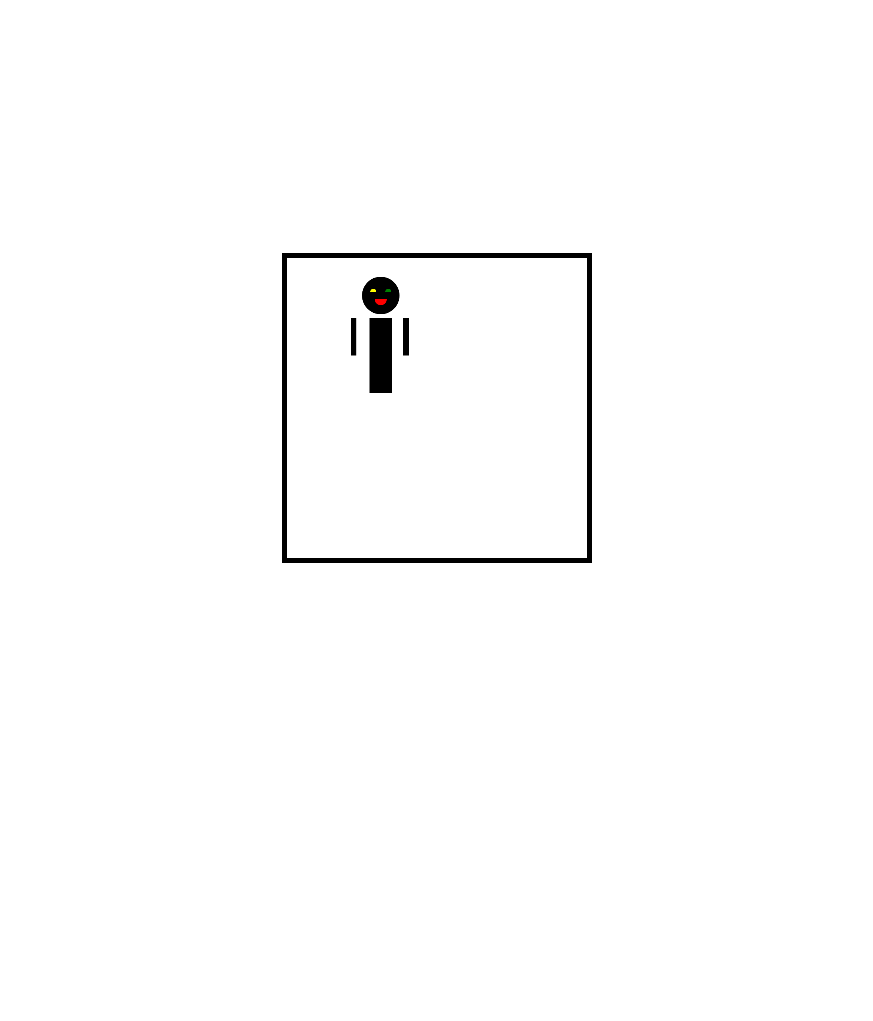
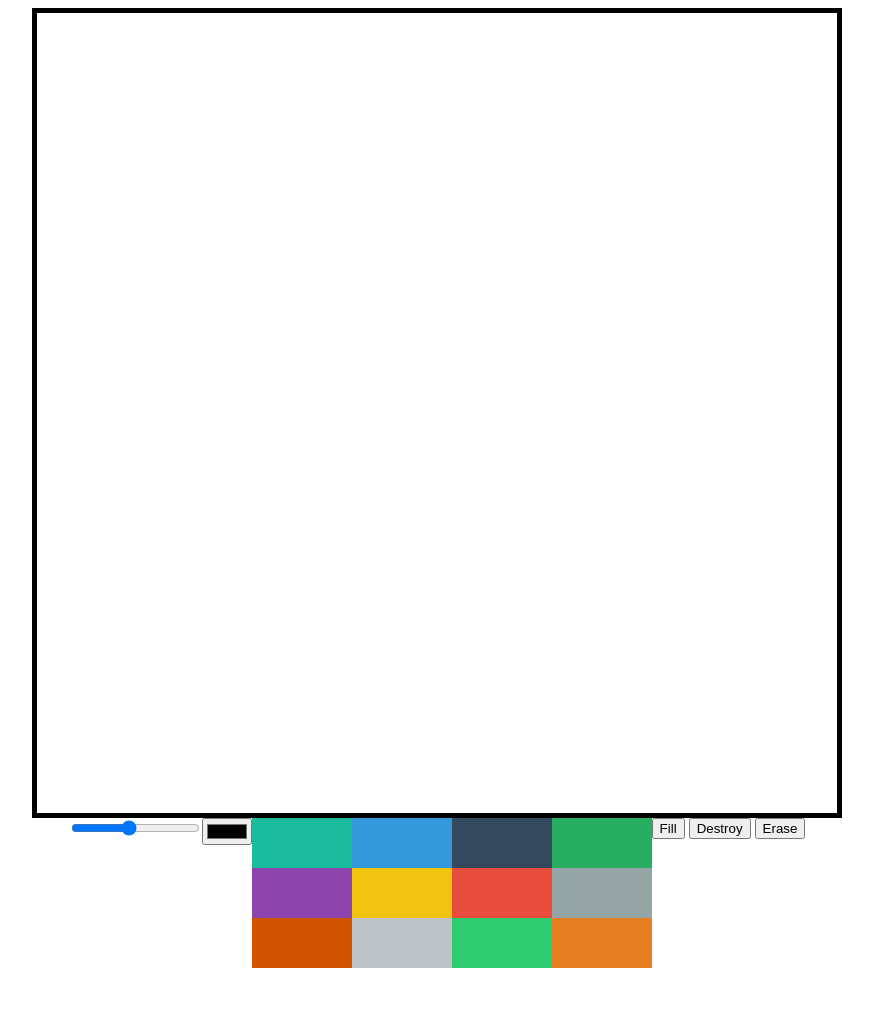
Before and after one commit to selee96/nomadcoders, a plain HTML site: page meme-maker/index.html in a window 1280 px wide. Shown: the whole page, without its empty margins (203-1076 px from the left). Before the commit the page ends 816 px from the top, so only its background shows below. Drawn offline with Linux system fonts and the light colour scheme.

Commit message:
그림판 update

```diff
--- a/meme-maker/app.js
+++ b/meme-maker/app.js
@@ -1,8 +1,105 @@
+const modeBtn = document.getElementById("mode-btn");
+const destroyBtn = document.getElementById("destroy-btn");
+const eraserBtn = document.getElementById("eraser-btn");
+const colorOptions = Array.from(
+    document.getElementsByClassName("color-option")
+);
+const color = document.getElementById("color");
+const lineWidth = document.getElementById("line-width");
 const canvas = document.querySelector("canvas");
 const ctx = canvas.getContext("2d");
 
-canvas.width = 800;
-canvas.height = 800;
+const CANVAS_WIDTH = 800;
+const CANVAS_HEIGHT = 800;
+
+canvas.width = CANVAS_WIDTH;
+canvas.height = CANVAS_HEIGHT;
+ctx.lineWidth = lineWidth.value;
+
+let isPainting = false;
+let isFilling = false;
+
+const colors = [
+    "#f03e3e",
+    "#e64980",
+    "#be4bdb",
+    "#7950f2",
+    "#4c6ef5",
+    "#228be6",
+    "#15aabf",
+    "#12b886",
+    "#40c057",
+    "#82c91e",
+    "#fab005",
+    "#fd7e14"
+]
+
+function onMove(event) {
+    if(isPainting) {
+        ctx.lineTo(event.offsetX, event.offsetY);
+        ctx.stroke();
+        return;
+    }
+    ctx.moveTo(event.offsetX, event.offsetY);
+}
+function startPainting() {
+    isPainting = true;
+}
+function cancelPainting(){
+    isPainting = false;
+}
+function onLineWidthChange(event) {
+    ctx.beginPath();
+    ctx.lineWidth = event.target.value;
+}
+function onColorChange(event) {
+    ctx.beginPath();
+    ctx.strokeStyle = event.target.value;
+    ctx.fillStyle = event.target.value;
+}
+function onColorClick(event) {
+    ctx.beginPath();
+    const colorValue = event.target.dataset.color;
+    ctx.strokeStyle = colorValue;
+    ctx.fillStyle = colorValue;
+    color.value = colorValue;
+}
+function onModeClick() {
+    if(isFilling) {
+        isFilling = false;
+        modeBtn.innerText = "Fill";
+    } else {
+        isFilling = true;
+        modeBtn.innerText = "Draw";
+    }
+}
+function onCanvasClick() {
+    if(isFilling) {
+        // ctx.fillRect(0,0,CANVAS_WIDTH,CANVAS_HEIGHT);
+        ctx.fill();
+    }
+}
+function onDestroyClick() {
+    ctx.fillStyle = "white";
+    ctx.fillRect(0,0,CANVAS_WIDTH,CANVAS_HEIGHT);
+}
+function onEraserClick() {
+    ctx.beginPath();
+    ctx.strokeStyle = "white";
+    isFilling = false;
+    modeBtn.innerText = "Fill";
+}
+canvas.addEventListener("mousemove", onMove);
+canvas.addEventListener("mousedown", startPainting);
+canvas.addEventListener("mouseup", cancelPainting);
+canvas.addEventListener("mouseleave", cancelPainting);
+canvas.addEventListener("click", onCanvasClick);
+lineWidth.addEventListener("change", onLineWidthChange);
+color.addEventListener("change", onColorChange);
+colorOptions.forEach(color => color.addEventListener("click", onColorClick));
+modeBtn.addEventListener("click", onModeClick);
+destroyBtn.addEventListener("click", onDestroyClick);
+eraserBtn.addEventListener("click", onEraserClick);
 
 /*
  * 사각형 만들고 채우는 가장 간단한 방법
@@ -45,6 +142,8 @@ ctx.lineTo(450, 200);
 ctx.fill();
 */
 
+/*
+ * 로봇 만들기
 ctx.fillRect(170, 160, 15, 100);
 ctx.fillRect(310, 160, 15, 100);
 ctx.fillRect(220, 160, 60, 200);
@@ -66,3 +165,4 @@ ctx.beginPath();
 ctx.fillStyle = "red";
 ctx.arc(250, 110, 16, 0, Math.PI);
 ctx.fill();
+*/
--- a/meme-maker/index.html
+++ b/meme-maker/index.html
@@ -9,6 +9,85 @@
   </head>
   <body>
     <canvas></canvas>
+    <div class="option-container">
+      <input
+        type="range"
+        id="line-width"
+        min="1"
+        max="10"
+        value="5"
+        step="0.1"
+      />
+      <input type="color" id="color" />
+      <div class="color-options">
+        <div
+          class="color-option"
+          style="background-color: #1abc9c"
+          data-color="#1abc9c"
+        ></div>
+        <div
+          class="color-option"
+          style="background-color: #3498db"
+          data-color="#3498db"
+        ></div>
+        <div
+          class="color-option"
+          style="background-color: #34495e"
+          data-color="#34495e"
+        ></div>
+        <div
+          class="color-option"
+          style="background-color: #27ae60"
+          data-color="#27ae60"
+        ></div>
+        <div
+          class="color-option"
+          style="background-color: #8e44ad"
+          data-color="#8e44ad"
+        ></div>
+        <div
+          class="color-option"
+          style="background-color: #f1c40f"
+          data-color="#f1c40f"
+        ></div>
+        <div
+          class="color-option"
+          style="background-color: #e74c3c"
+          data-color="#e74c3c"
+        ></div>
+        <div
+          class="color-option"
+          style="background-color: #95a5a6"
+          data-color="#95a5a6"
+        ></div>
+        <div
+          class="color-option"
+          style="background-color: #d35400"
+          data-color="#d35400"
+        ></div>
+        <div
+          class="color-option"
+          style="background-color: #bdc3c7"
+          data-color="#bdc3c7"
+        ></div>
+        <div
+          class="color-option"
+          style="background-color: #2ecc71"
+          data-color="#2ecc71"
+        ></div>
+        <div
+          class="color-option"
+          style="background-color: #e67e22"
+          data-color="#e67e22"
+        ></div>
+      </div>
+      <div class="button-container">
+        <button id="mode-btn">Fill</button>
+        <button id="destroy-btn">Destroy</button>
+        <button id="eraser-btn">Erase</button>
+      </div>
+    </div>
+
     <script src="app.js"></script>
   </body>
 </html>
--- a/meme-maker/styles.css
+++ b/meme-maker/styles.css
@@ -2,10 +2,21 @@ body {
     display: flex;
     justify-content: center;
     align-items: center;
-    height: 100vh;
+    flex-direction: column;
 }
+
 canvas {
-    width: 300px;
-    height: 300px;
     border: 5px solid black;
 }
+.option-container {
+    display: flex;
+    align-items: flex-start;
+}
+.color-options {
+    display: grid;
+    grid-template-columns: repeat(4, 100px);
+    grid-template-rows: repeat(4, 50px);
+}
+.color-option {
+    cursor: pointer;
+}
```
